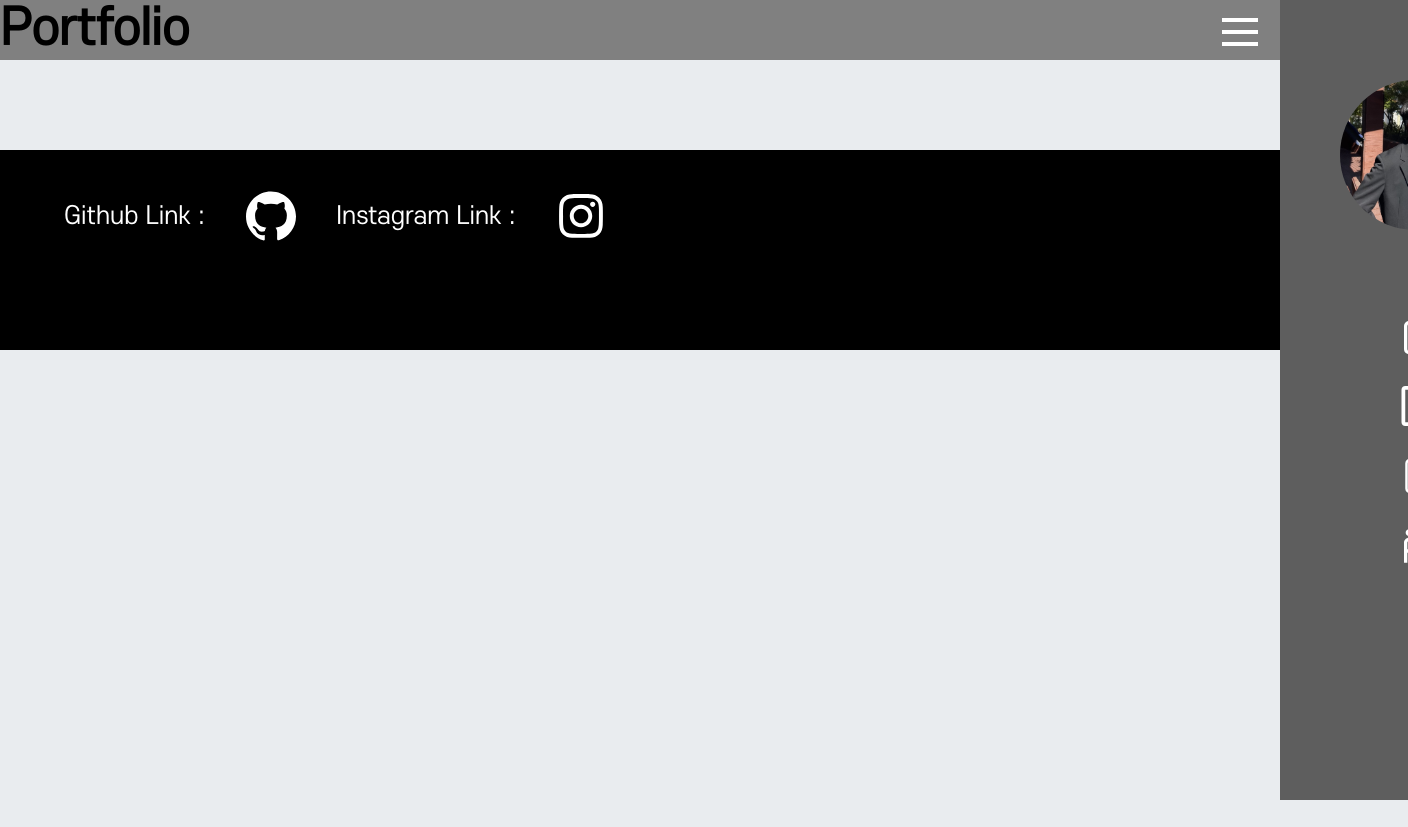
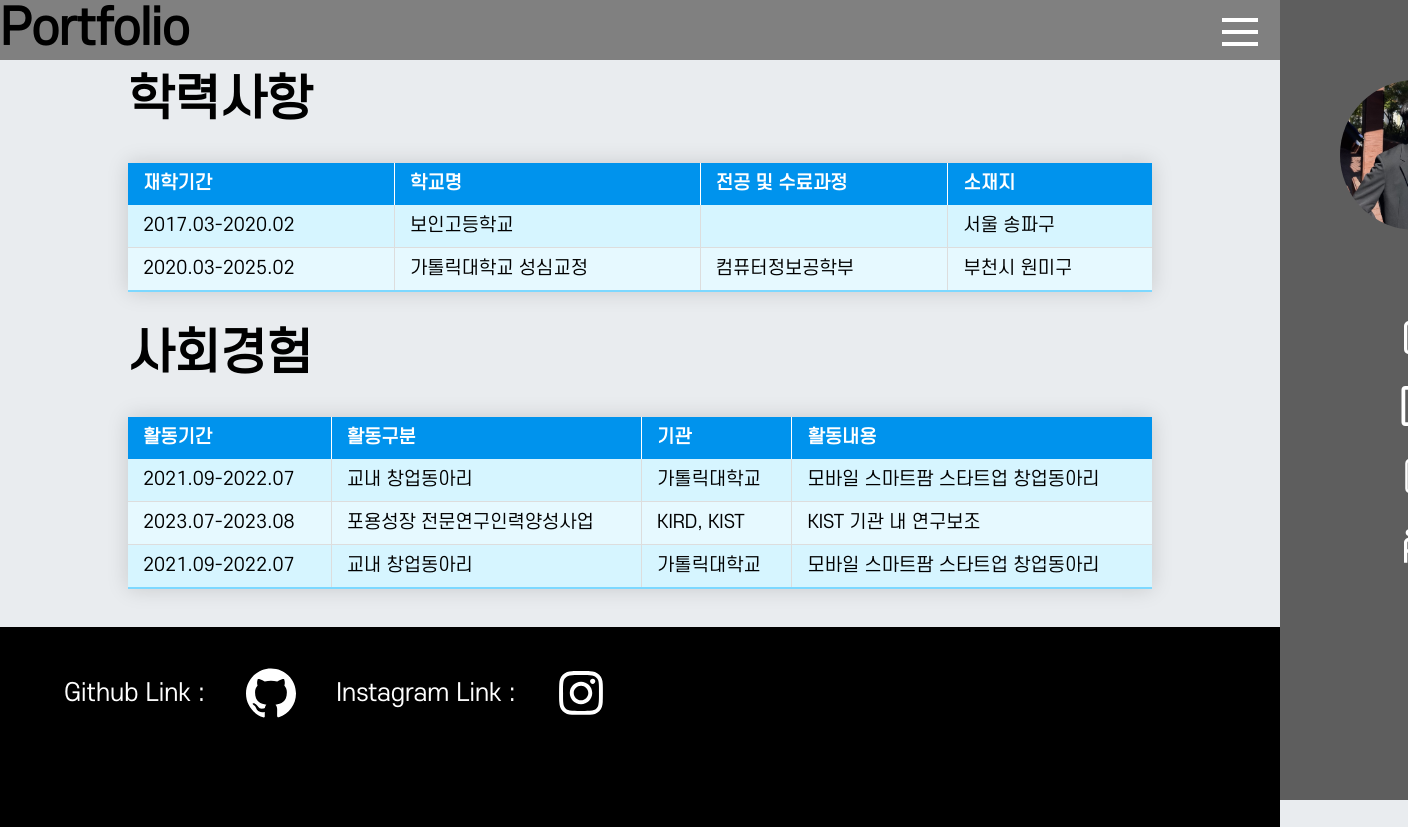
Before and after one commit to jw6133/Portfolio-page, a React (Create React App) app: page /info in a window 1280 px wide. Shown: the whole page, 1408 px wide, since content can reach past the window. Before the commit the page ends 800 px from the top, so only its background shows below. Built offline with nearby package versions, Linux system fonts and the light colour scheme.

Commit message:
table prototype (blue)

```diff
--- /dev/null
+++ b/src/components/information_c/Table.jsx
@@ -0,0 +1,78 @@
+import React from 'react';
+import styled from 'styled-components';
+
+
+
+function Table({data}){
+    // 데이터의 첫 번째 항목을 기준으로 테이블 헤더를 생성합니다.
+    const headers = Object.keys(data[0]);
+
+    return (
+      <StyledTable>
+        <thead>
+          <tr>
+            {headers.map((header) => (
+              <th key={header}>{header}</th>
+            ))}
+          </tr>
+        </thead>
+        <tbody>
+          {data.map((item, index) => (
+            <tr key={index}>
+              {headers.map((header) => (
+                <td key={header}>{item[header]}</td>
+              ))}
+            </tr>
+          ))}
+        </tbody>
+      </StyledTable>
+    );
+  };
+
+  export default Table;
+
+  const StyledTable = styled.table`
+  border-collapse: collapse;
+  margin: 0 auto 3% auto;
+  font-size: 18px;
+  width: 80%;
+
+  box-shadow: 0 0 20px rgba(0, 0, 0, 0.15);
+
+  thead tr {
+    background-color: #0093ed;
+    color: #ffffff;
+    text-align: left;
+  }
+  thead th{
+    border-right: 1px solid #ffffff;
+  }
+  thead th:last-of-type{
+    border-right:none;
+  }
+
+  th,
+  td {
+    padding: 12px 15px;
+  }
+
+  tbody tr {
+    border-bottom: 1px solid #dddddd;
+  }
+  tbody td {
+    border-right: 1px solid #dddddd;
+  }
+  tbody td:last-of-type {
+    border-right: none;
+  }
+  tbody tr:nth-of-type(odd) {
+    background-color: #D6F5FF;
+  }
+  tbody tr:nth-of-type(even) {
+    background-color: #e6f9ff;
+  }
+
+  tbody tr:last-of-type {
+    border-bottom: 2px solid #7DD8FF;
+  }
+`
--- a/src/page/Information.jsx
+++ b/src/page/Information.jsx
@@ -2,13 +2,27 @@ import React from 'react';
 import Head from '../components/Head';
 import styled from 'styled-components';
 import Foot from '../components/Foot';
+import Table from '../components/information_c/Table';
 
 const Information = () => {
+    const schoolData = [
+        { '재학기간': '2017.03-2020.02', '학교명': '보인고등학교', '전공 및 수료과정': '', '소재지': '서울 송파구' },
+        { '재학기간': '2020.03-2025.02', '학교명': '가톨릭대학교 성심교정', '전공 및 수료과정': '컴퓨터정보공학부', '소재지': '부천시 원미구' },
+      ];
+
+      const socialData = [
+        {'활동기간':'2021.09-2022.07','활동구분':'교내 창업동아리','기관':'가톨릭대학교','활동내용':'모바일 스마트팜 스타트업 창업동아리'},
+        {'활동기간':'2023.07-2023.08','활동구분':'포용성장 전문연구인력양성사업','기관':'KIRD, KIST','활동내용':'KIST 기관 내 연구보조'},
+        {'활동기간':'2021.09-2022.07','활동구분':'교내 창업동아리','기관':'가톨릭대학교','활동내용':'모바일 스마트팜 스타트업 창업동아리'}
+      ];
     return (
         <>
         <Head/>
         <InformationWrapper>
-
+            <span className='sectionTitle'>학력사항</span>
+            <Table data={schoolData}/>
+            <span className='sectionTitle'>사회경험</span>
+            <Table data={socialData}/>
         </InformationWrapper>
         <Foot/>
         </>
@@ -21,5 +35,13 @@ export default Information;
 const InformationWrapper = styled.div`
     width:100%;
     height:100%;
-    margin-top:150px;
+    margin-top:6%;
+    .sectionTitle{
+        display:flex;
+        position: relative;
+        left:10%;
+        margin-bottom:3%;
+        font-size:48px;
+        font-weight:bold;
+    }
 `
```
Also changed, not shown: src/components/DataTable.jsx (deleted, +0 -9 lines), src/components/information_c/DataTable.jsx (added, +36 -0 lines).
